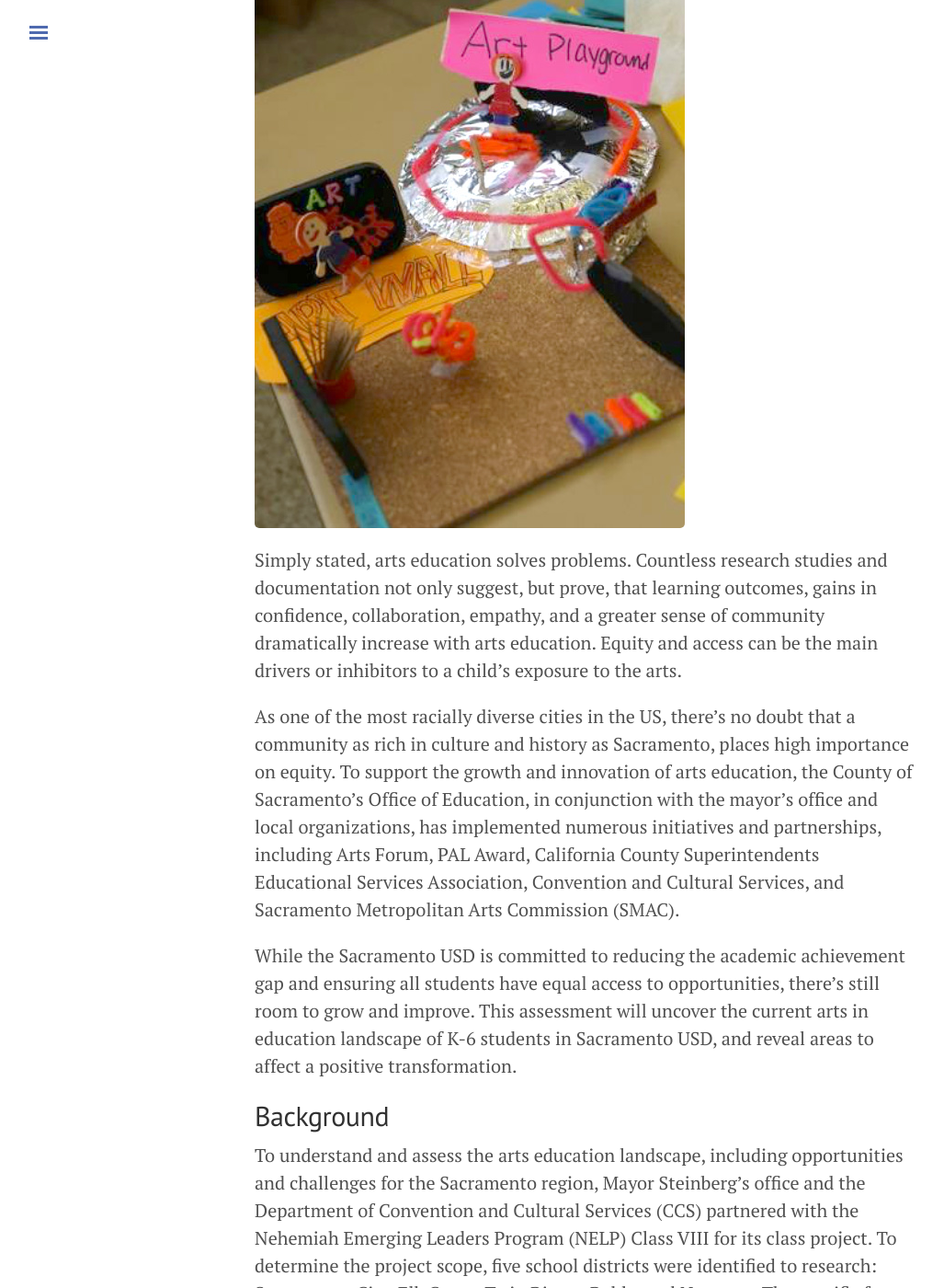
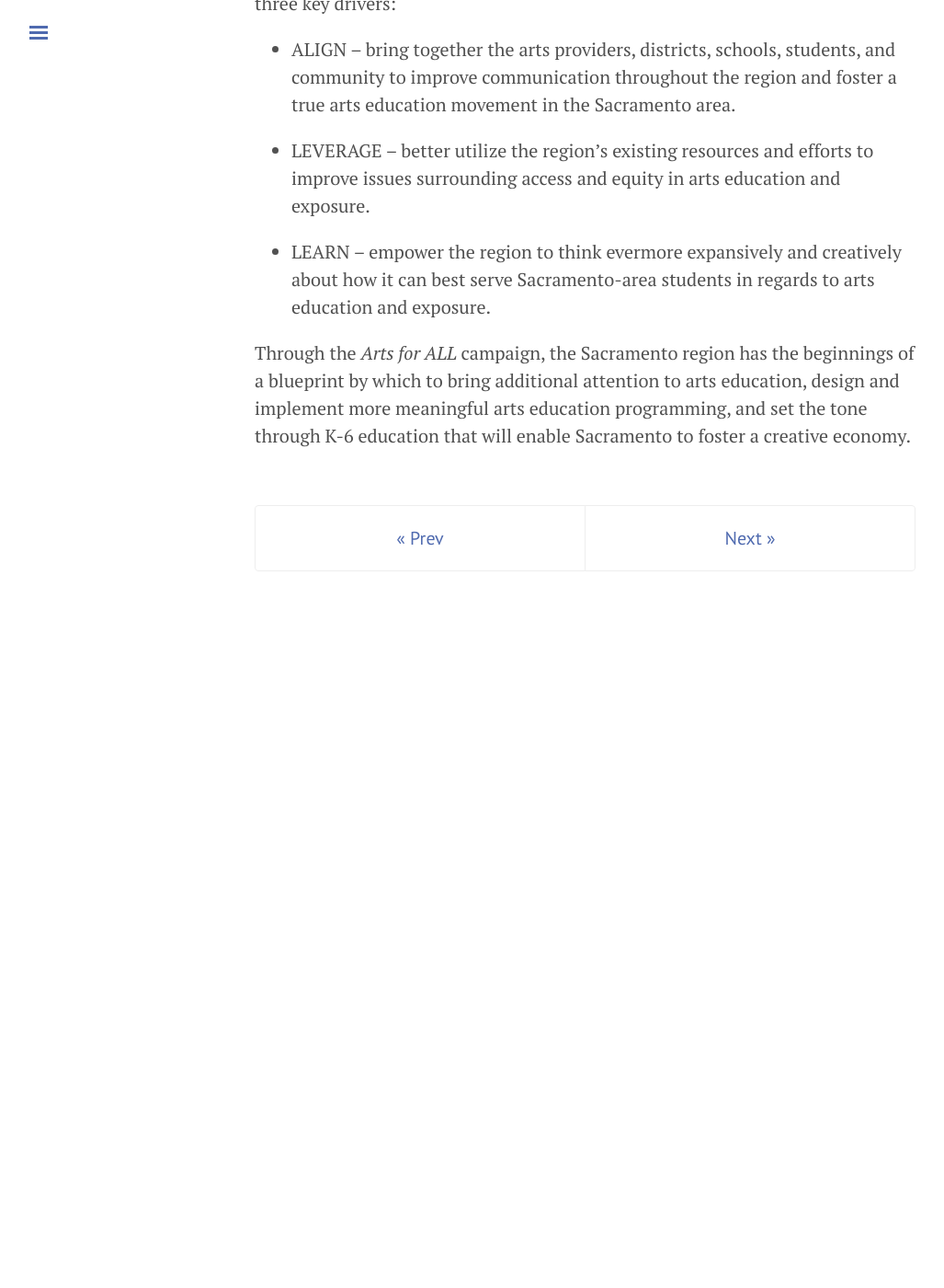
Before and after one commit to code4sac/sacarts4ALL, a Jekyll site: the page built from 01_introduction.md, in a window 1280 px wide and 1400 px high, scrolled down 926 px. Shown: the whole window at 92% size, without its empty margins (3-1030 px from the left). Built offline with Jekyll 4.4.1, drawn with Linux system fonts in a browser that asks for light colours; after the commit the page ends 1627 px from its top, so only the background shows below that; some of the changed text lies outside the part shown.

Commit message:
introduction text

```diff
--- a/01_introduction.md
+++ b/01_introduction.md
@@ -6,39 +6,21 @@
 
 ![Nehemiah Emerging Leaders Program]({{ site.baseurl }}/assets/images/logoNELP.JPG "Nehemiah Emerging Leaders Program")
 
-### Class VIII Project Presentation for<br/>The City of Sacramento<br/>Convention and Cultural Services (CCS) and<br/>The Office of Mayor Darrell Steinberg
+# Introduction
 
+For a region focused on inspiring and supporting a thriving creative economy, arts education represents a fundamental building block for the Sacramento area. Dozens of research studies show a direct correlation between arts education and gains in academic outcomes, confidence, creativity, collaboration, empathy, and sense of community. However, despite its proven benefits, students in Sacramento do not have equal access to arts education, and even for those that do have access, the opportunities are regularly underleveraged.
 
-# Executive Summary<br/><em>Sacramento K-6 Arts Assessment</em>
+To address this systemic breakdown, Mayor Steinberg’s office and the Sacramento Convention and Cultural Services Department partnered with Nehemiah Emerging Leaders Program (NELP) Class VIII to explore the status of K-6 arts education in the five main area school districts—Elk Grove Unified, Natomas Unified, Robla School District, Sacramento City Unified, and Twin Rivers Unified--and to identify avenues by which to make meaningful and sustainable improvements.
 
+Emerging from this five-month engagement, the NELP fellows created <em>Arts for ALL</em>, a comprehensive approach for arts education in Sacramento consisting of three key drivers:
 
-## Introduction
+* ALIGN – bring together the arts providers, districts, schools, students, and community to improve communication throughout the region and foster a true arts education movement in the Sacramento area.
 
-> “There is a lot of evidence to support the fact that arts education provides learners with greater self-esteem, with more motivation, enhanced emotional expression, and an appreciation of diversity.”
+* LEVERAGE – better utilize the region’s existing resources and efforts to improve issues surrounding access and equity in arts education and exposure.
 
-**-Mr. David Gordon, Sacramento County Superintendent of Schools**
+* LEARN – empower the region to think evermore expansively and creatively about how it can best serve Sacramento-area students in regards to arts education and exposure.
 
-![SacArts4ALL]({{ site.baseurl }}/assets/images/NELP_photo5.jpg "art")
-
-Simply stated, arts education solves problems. Countless research studies and documentation not only suggest, but prove, that learning outcomes, gains in confidence, collaboration, empathy, and a greater sense of community dramatically increase with arts education. Equity and access can be the main drivers or inhibitors to a child’s exposure to the arts.
-
-As one of the most racially diverse cities in the US, there’s no doubt that a community as rich in culture and history as Sacramento, places high importance on equity. To support the growth and innovation of arts education, the County of Sacramento’s Office of Education, in conjunction with the mayor’s office and local organizations, has implemented numerous initiatives and partnerships, including Arts Forum, PAL Award, California County Superintendents Educational Services Association, Convention and Cultural Services, and Sacramento Metropolitan Arts Commission (SMAC).
-
-While the Sacramento USD is committed to reducing the academic achievement gap and ensuring all students have equal access to opportunities, there’s still room to grow and improve. This assessment will uncover the current arts in education landscape of K-6 students in Sacramento USD, and reveal areas to affect a positive transformation.
-
-## Background
-
-To understand and assess the arts education landscape, including opportunities and challenges for the Sacramento region, Mayor Steinberg’s office and the Department of Convention and Cultural Services (CCS) partnered with the Nehemiah Emerging Leaders Program (NELP) Class VIII for its class project. To determine the project scope, five school districts were identified to research: Sacramento City, Elk Grove, Twin Rivers, Robla, and Natomas. The specific focus was placed on grades K-6, assessing the ways in which students receive or are exposed to direct arts instruction or activities during and outside of school. Although there is a plethora of information and data on arts education, there was a lack of recent and relevant local information on the reach and scope of K-6 arts education for Sacramento.
-
-To fully understand and define the scope, meetings with key stakeholders, as well as some one-on-one interviews with members of the arts community were held. This included: Dennis Mangers, Jody Ulich, Lennee Eller, Shelly Willis, Steve Winlock, Jackie White, Li Ezzell, Kelly Rivas, Kathy Fleming, as well as the respective district superintendents. These meetings assisted in laying the foundation for our understanding of the data collection goals, which included:
-
-1. Understand what is happening in local arts education at a school level (frequency, type, barriers to and successes from arts education).
-
-2. Determine trends in the K-6 arts education space, particularly around arts opportunities available for students.
-
-3. Identify successes from individual schools or districts that could be easy wins for other schools / districts.
-
-4. Provide context and an explanation of opportunities for schools / districts to increase arts education opportunities for students.
+Through the <em>Arts for ALL</em> campaign, the Sacramento region has the beginnings of a blueprint by which to bring additional attention to arts education, design and implement more meaningful arts education programming, and set the tone through K-6 education that will enable Sacramento to foster a creative economy.
 
 
 
```
Also changed, not shown: 13_appendix_f.md (+1 -1 lines).
